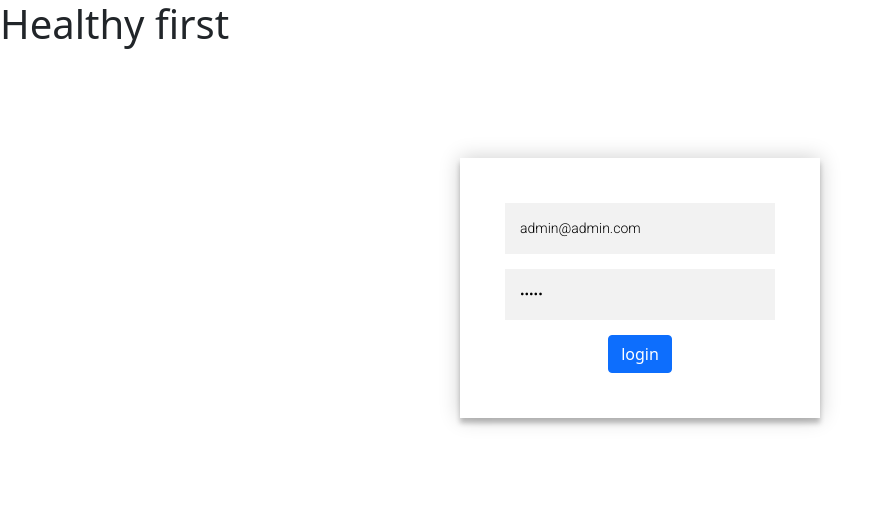
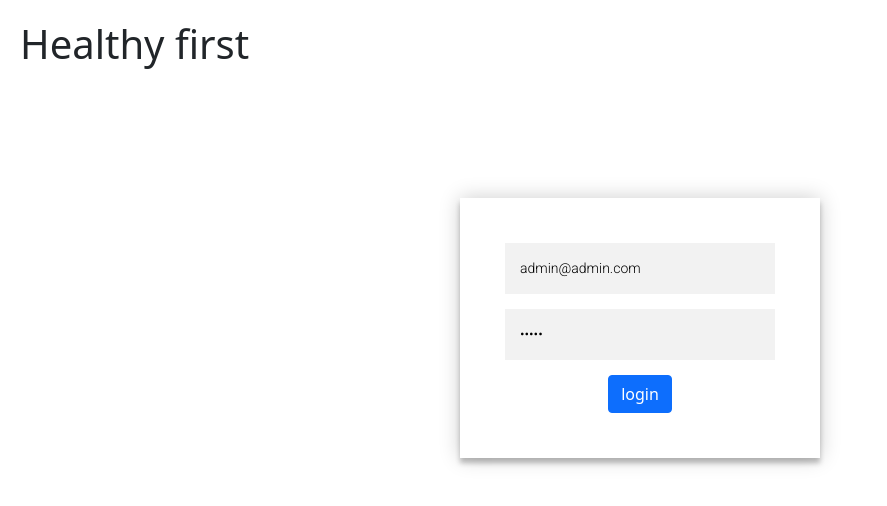
Before and after one commit to duongoku/HealthyFirstZ, a website: page frontend/public/login/index.html in a window 1280 px wide. Shown: the whole page, without its empty margins (0-887 px from the left). Drawn offline with Linux system fonts and the light colour scheme.

Commit message:
Fix header padding

```diff
--- a/frontend/public/login/index.html
+++ b/frontend/public/login/index.html
@@ -11,7 +11,7 @@
     </head>
     <body>
         <!-- TODO: Nút login bị lỗi gì đó nên mình phải dùng console để gọi hàm login, mình đang để default value là admin account -->
-        <div class="header" style="padding: 20">
+        <div class="header" style="padding: 20px">
             <h1>Healthy first</h1>
         </div>
 
```
Also changed, not shown: frontend/public/foodshop/index.html (+1 -1 lines), frontend/public/home/index.html (+2 -2 lines), frontend/public/shopexam/index.html (+1 -1 lines), frontend/public/shopinfo/shopinfo.html (+1 -1 lines), frontend/public/testinfo/testinfo.html (+1 -1 lines).
